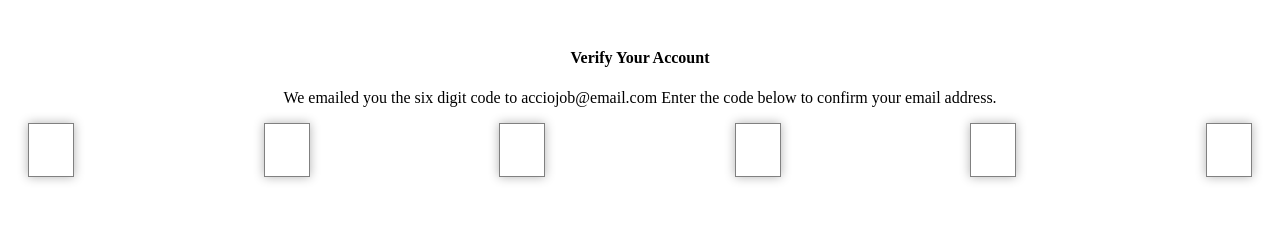
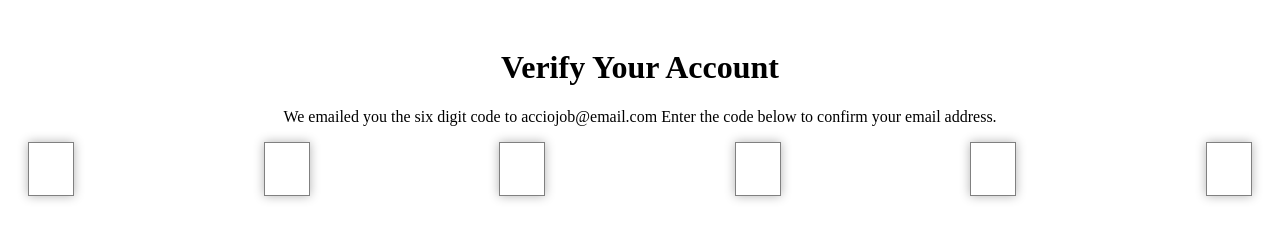
Before and after one commit to acciojob/OTP-techgeek04, a website: page main.html in a window 1280 px wide. Drawn offline with Linux system fonts and the light colour scheme.

Commit message:
created a submission

```diff
--- a/main.html
+++ b/main.html
@@ -5,7 +5,7 @@
 </head>
 <body>
     <div class="container">
-        <h4 id="#verification_heading">Verify Your Account</h4>
+        <h1 id="#verification_heading">Verify Your Account</h1>
         <p id="verification_subtext">
             We emailed you the six digit code to acciojob@email.com
             Enter the code below to confirm your email address.
```
